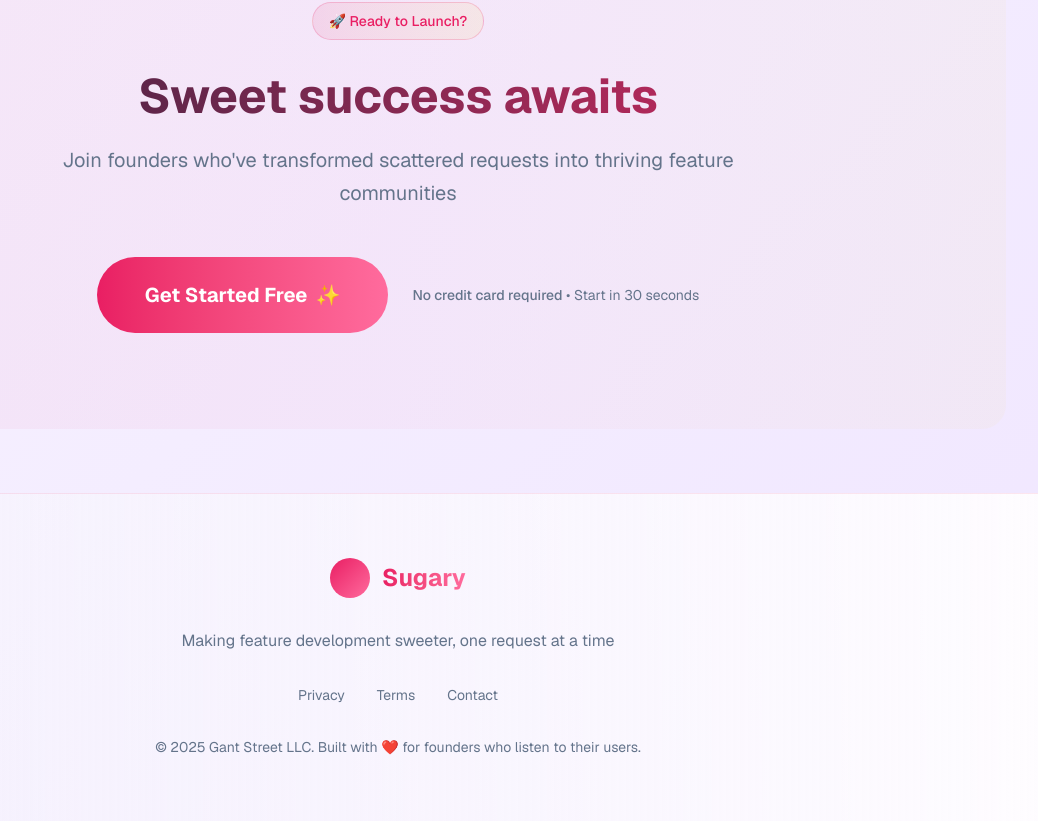
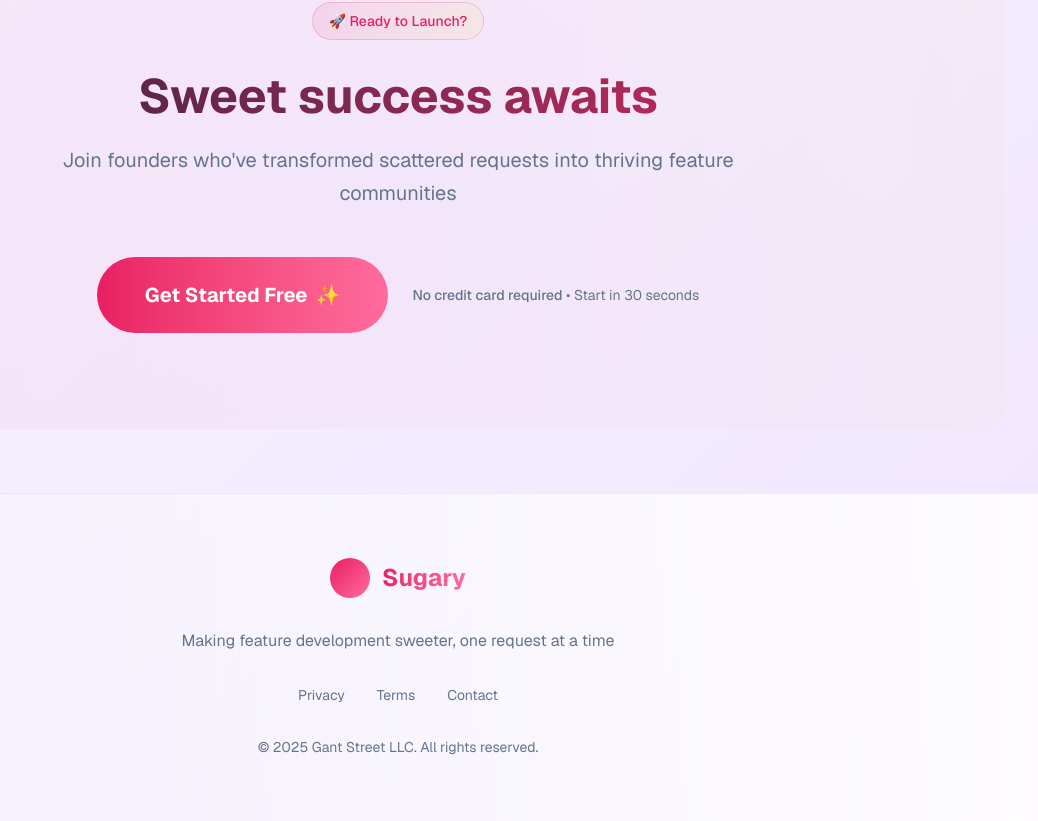
Before and after one commit to erichasinternet/sugary, a Next.js app: page / in a window 1280 px wide. Shown: the part 2866-3687 px from the top of the page, without its empty margins (242-1280 px from the left). Built offline with nearby package versions, Linux system fonts and the light colour scheme; no server answers; what @convex-dev/auth would draw is missing.

Commit message:
Update footer copyright text
Revised the footer to use a more standard copyright notice and removed the previous tagline.

```diff
--- a/app/page.tsx
+++ b/app/page.tsx
@@ -448,9 +448,7 @@
                 Contact
               </a>
             </div>
-            <p className="text-muted text-sm">
-              &copy; 2025 Gant Street LLC. Built with ❤️ for founders who listen to their users.
-            </p>
+            <p className="text-muted text-sm">© 2025 Gant Street LLC. All rights reserved.</p>
           </div>
         </div>
       </footer>
```
